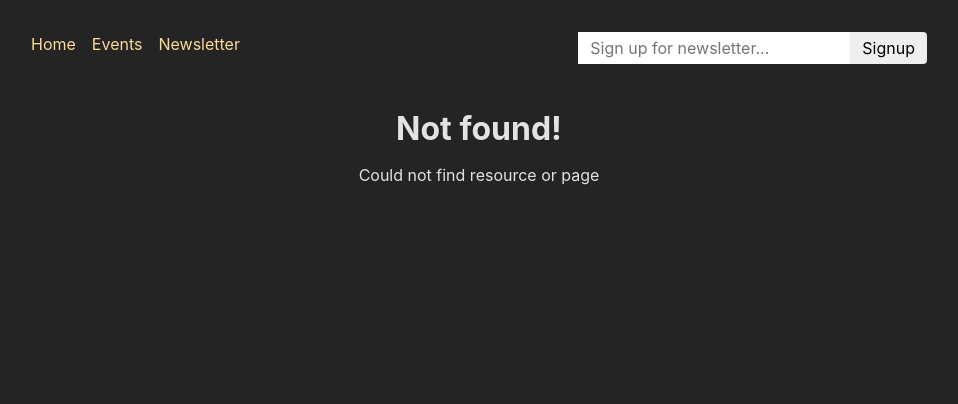
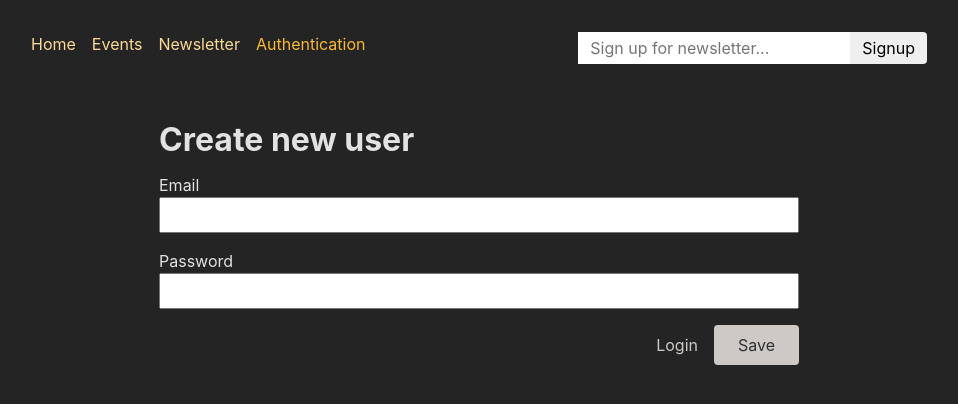
Before and after one commit to MustafaGuer/authentication-react, a React (Create React App) app in the folder frontend/: page /auth in a window 1280 px wide. Before the commit this address had no page. Shown: the top 404 px of the page, without its empty margins (161-1119 px from the left). Built offline with nearby package versions, Linux system fonts and the light colour scheme; the HTML template or start-up script is replaced by a standard one.

Commit message:
create new user logic

```diff
--- a/frontend/src/App.jsx
+++ b/frontend/src/App.jsx
@@ -13,6 +13,9 @@ import NewEventPage from "./pages/NewEvent";
 import RootLayout from "./pages/Root";
 import { action as manipulateEventAction } from "./components/EventForm";
 import NewsletterPage, { action as newsletterAction } from "./pages/Newsletter";
+import AuthenticationPage, {
+  action as authAction,
+} from "./pages/Authentication";
 
 const router = createBrowserRouter([
   {
@@ -59,6 +62,11 @@ const router = createBrowserRouter([
         element: <NewsletterPage />,
         action: newsletterAction,
       },
+      {
+        path: "auth",
+        element: <AuthenticationPage />,
+        action: authAction,
+      },
     ],
   },
 ]);
--- a/frontend/src/components/AuthForm.jsx
+++ b/frontend/src/components/AuthForm.jsx
@@ -1,19 +1,39 @@
-import { useState } from "react";
-import { Form } from "react-router-dom";
+// import { useState } from "react";
+import {
+  Form,
+  Link,
+  useSearchParams,
+  useActionData,
+  useNavigation,
+} from "react-router-dom";
 
 import styles from "./AuthForm.module.css";
 
 const AuthForm = () => {
-  const [isLogin, setIsLogin] = useState(true);
+  // const [isLogin, setIsLogin] = useState(true);
+  // const switchAuthHandler = () => {
+  //   setIsLogin((isCurrentlyLogin) => !isCurrentlyLogin);
+  // };
 
-  const switchAuthHandler = () => {
-    setIsLogin((isCurrentlyLogin) => !isCurrentlyLogin);
-  };
+  const data = useActionData();
+  const navigation = useNavigation();
+  const isSubmitting = navigation.state === "submitting";
+
+  const [searchParams /*, setSearchParams*/] = useSearchParams();
+  const isLogin = searchParams.get("mode") === "login";
 
   return (
     <>
       <Form method="post" className={styles.form}>
         <h1>{isLogin ? "Log in" : "Create new user"}</h1>
+        {data && data.errors && (
+          <ul>
+            {Object.values(data.errors).map((err) => (
+              <li key={err}>{err}</li>
+            ))}
+          </ul>
+        )}
+        {data && data.message && <p>{data.message}</p>}
         <p>
           <label htmlFor="email">Email</label>
           <input id="email" type="email" name="email" required />
@@ -23,10 +43,15 @@ const AuthForm = () => {
           <input id="password" type="password" name="password" required />
         </p>
         <div className={styles.actions}>
-          <button onClick={switchAuthHandler} type="button">
+          {/* <button onClick={switchAuthHandler} type="button">
             {isLogin ? "Create new user" : "Login"}
+          </button> */}
+          <Link to={`?mode=${isLogin ? "signup" : "login"}`}>
+            {isLogin ? "Create new user" : "Login"}
+          </Link>
+          <button disabled={isSubmitting}>
+            {isSubmitting ? "Submitting..." : "Save"}
           </button>
-          <button>Save</button>
         </div>
       </Form>
     </>
--- a/frontend/src/components/MainNavigation.jsx
+++ b/frontend/src/components/MainNavigation.jsx
@@ -39,6 +39,16 @@ const MainNavigation = () => {
               Newsletter
             </NavLink>
           </li>
+          <li>
+            <NavLink
+              to="/auth?mode=login"
+              className={({ isActive }) =>
+                isActive ? styles.active : undefined
+              }
+            >
+              Authentication
+            </NavLink>
+          </li>
         </ul>
       </nav>
       <NewsletterSignup />
--- a/frontend/src/pages/Authentication.jsx
+++ b/frontend/src/pages/Authentication.jsx
@@ -1,3 +1,5 @@
+import { json, redirect } from "react-router-dom";
+
 import AuthForm from "../components/AuthForm";
 
 const AuthenticationPage = () => {
@@ -5,3 +7,38 @@ const AuthenticationPage = () => {
 };
 
 export default AuthenticationPage;
+
+export const action = async ({ request }) => {
+  const searchParams = new URL(request.url).searchParams;
+  const mode = searchParams.get("mode") || "login";
+
+  if (mode !== "login" && mode !== "signup") {
+    throw json({ message: "Unsupported mode!" }, { status: 422 });
+    // mode = 'signup';
+  }
+
+  const data = await request.formData();
+  const authData = {
+    email: data.get("email"),
+    password: data.get("password"),
+  };
+
+  const response = await fetch(`http://localhost:8080/${mode}`, {
+    method: "POST",
+    headers: {
+      "Content-Type": "application/json"
+    },
+    body: JSON.stringify(authData),
+  });
+
+  if (response.status === 422 || response.status === 401) {
+    return response;
+  }
+
+  if (!response.ok) {
+    throw json({ message: "Could not authenticate user" }, { status: 500 });
+  }
+
+  // soon manage that token
+  return redirect("/");
+};
--- a/frontend/src/pages/Home.jsx
+++ b/frontend/src/pages/Home.jsx
@@ -2,7 +2,7 @@ import PageContent from "../components/PageContent";
 
 const HomePage = () => {
   return (
-    <PageContent titel="Welcome!">
+    <PageContent title="Welcome!">
       <p>Browse all our amazing events!</p>
     </PageContent>
   );
```
Also changed, not shown: 1 other file (tests, documents, lock files or other folders).
